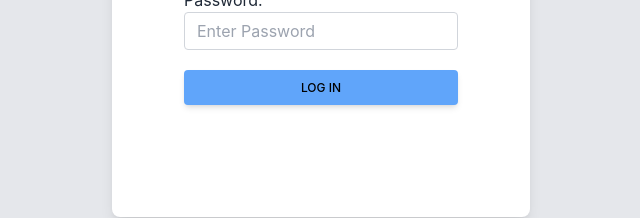
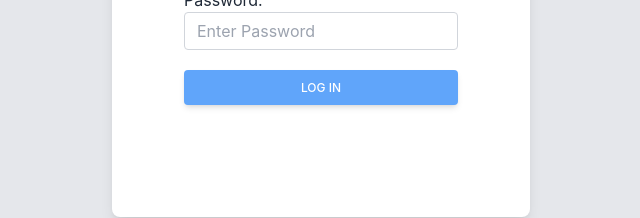
Before and after one commit to pbhati01/server-explorer, a React (Vite) app: page / in a window 1280 px wide. Shown: the part 361-579 px from the top of the page, without its empty margins (319-959 px from the left). Built offline with nearby package versions, Linux system fonts and the light colour scheme.

Commit message:
updated import fix

```diff
--- a/src/components/Login/index.tsx
+++ b/src/components/Login/index.tsx
@@ -1,7 +1,7 @@
 import { useState, useEffect, FormEvent, useRef } from "react";
 import { useAppDispatch, useAppSelector } from "../../hooks";
 import { AuthState, setToken } from "../../store/authSlice";
-require('isomorphic-fetch');
+import 'isomorphic-fetch';
 
 function Login() {
   const dispatch = useAppDispatch();
@@ -62,7 +62,7 @@
                       </div>
                       <div className="text-center pt-1 mb-12 pb-1">
                         <button
-                          className="inline-block px-6 py-2.5 text-black font-medium text-xs leading-tight uppercase rounded shadow-md bg-blue-400 hover:bg-blue-700 hover:shadow-lg focus:shadow-lg focus:outline-none focus:ring-0 active:shadow-lg transition duration-150 ease-in-out w-full mb-3"
+                          className="inline-block px-6 py-2.5 text-white font-medium text-xs leading-tight uppercase rounded shadow-md bg-blue-400 hover:bg-blue-700 hover:shadow-lg focus:shadow-lg focus:outline-none focus:ring-0 active:shadow-lg transition duration-150 ease-in-out w-full mb-3"
                           type="submit"
                           data-testid="login-btn"
                           data-mdb-ripple="true"
--- a/src/components/ServerListDetails/index.tsx
+++ b/src/components/ServerListDetails/index.tsx
@@ -62,7 +62,6 @@
         return y > x ? -1 : 1;
       }
     });
-    console.log("key :>> ", key, sortingOrder);
     setServerListData(sortedList);
     setSortKey(key);
     setSortOrder(sortingOrder);
```
